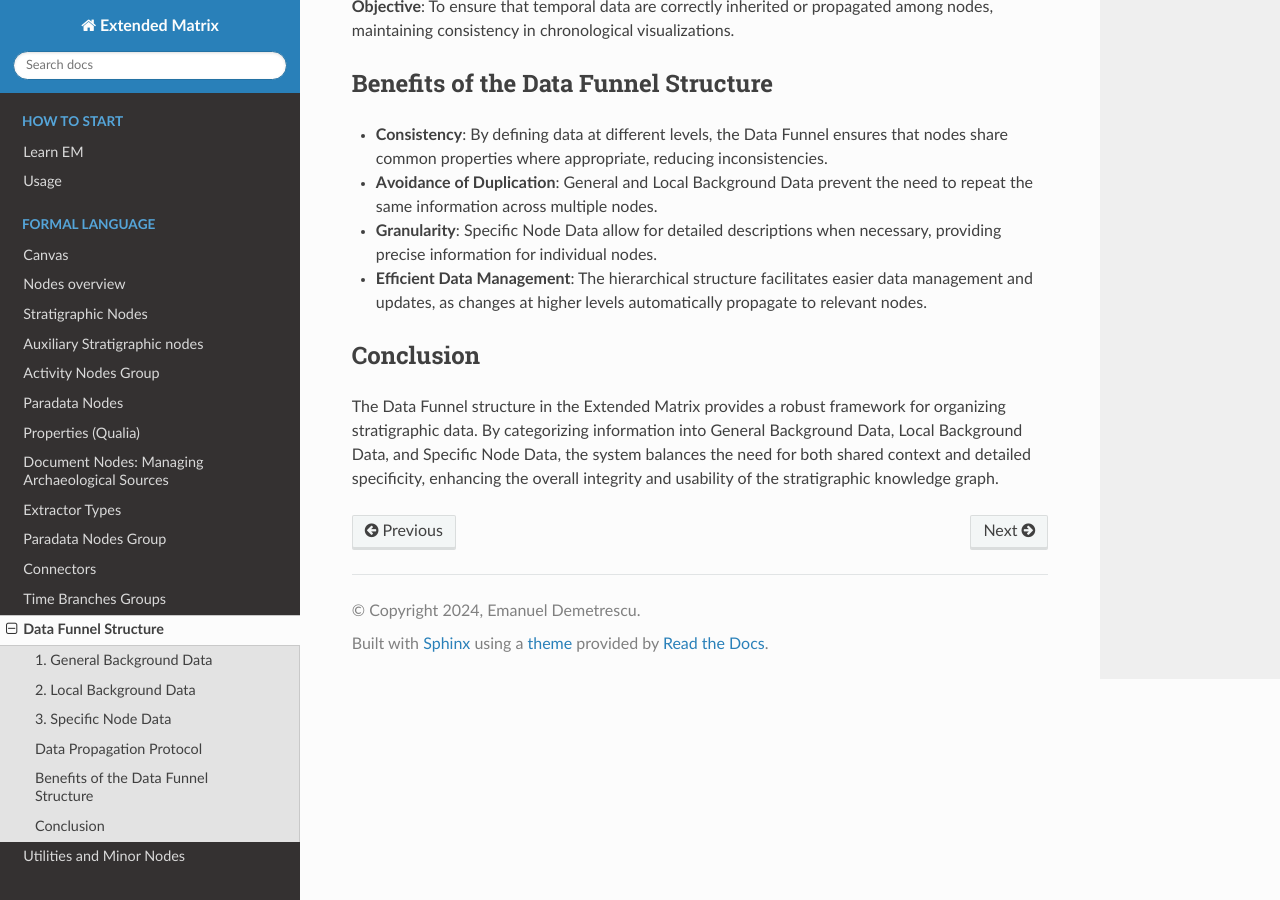
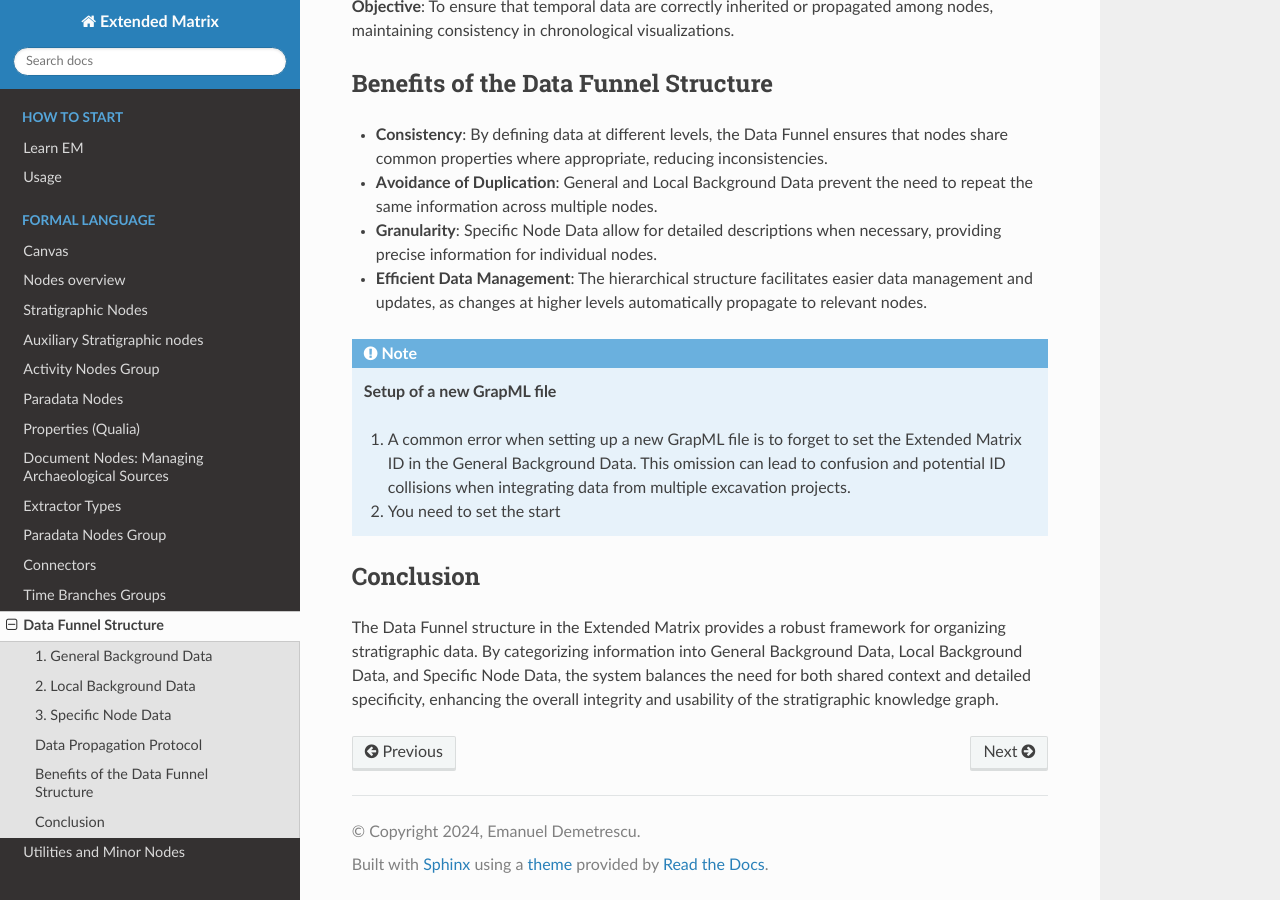
Before and after one commit to zalmoxes-laran/ExtendedMatrix-doc, a Sphinx documentation site: the page built from docs/data_funnel.rst, in a window 1280 px wide and 900 px high, scrolled down 3392 px. Built offline with Sphinx 7.4.7 and the Read the Docs theme 3.1.0, drawn with Linux system fonts in a browser that asks for light colours; pages that are not in the unit, such as notebooks, are missing from menus.

Commit message:
Update data_funnel.rst

```diff
--- a/docs/data_funnel.rst
+++ b/docs/data_funnel.rst
@@ -105,6 +105,14 @@ Benefits of the Data Funnel Structure
 
 - **Efficient Data Management**: The hierarchical structure facilitates easier data management and updates, as changes at higher levels automatically propagate to relevant nodes.
 
+.. note::
+   **Setup of a new GrapML file**
+
+   1. A common error when setting up a new GrapML file is to forget to set the Extended Matrix ID in the General Background Data. This omission can lead to confusion and potential ID collisions when integrating data from multiple excavation projects.
+
+   2. You need to set the start
+
+
 Conclusion
 ----------
 
```
